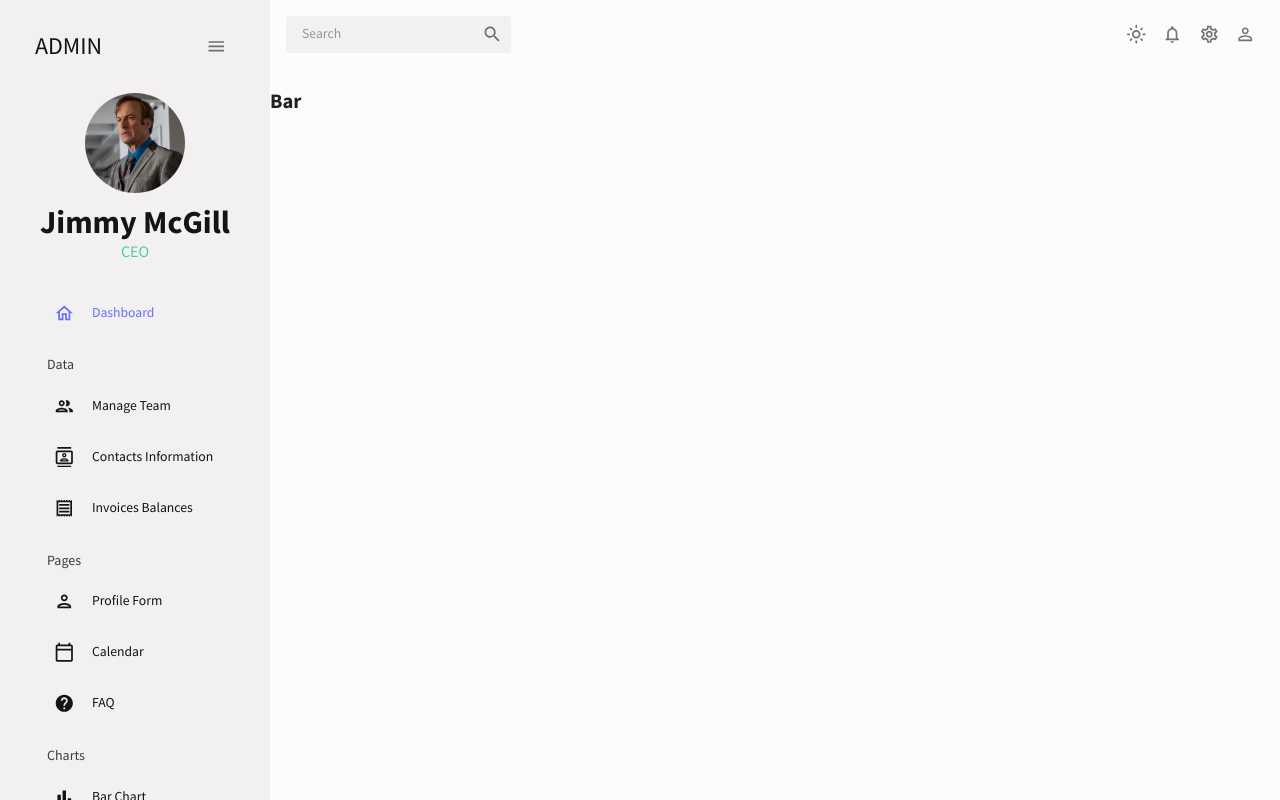
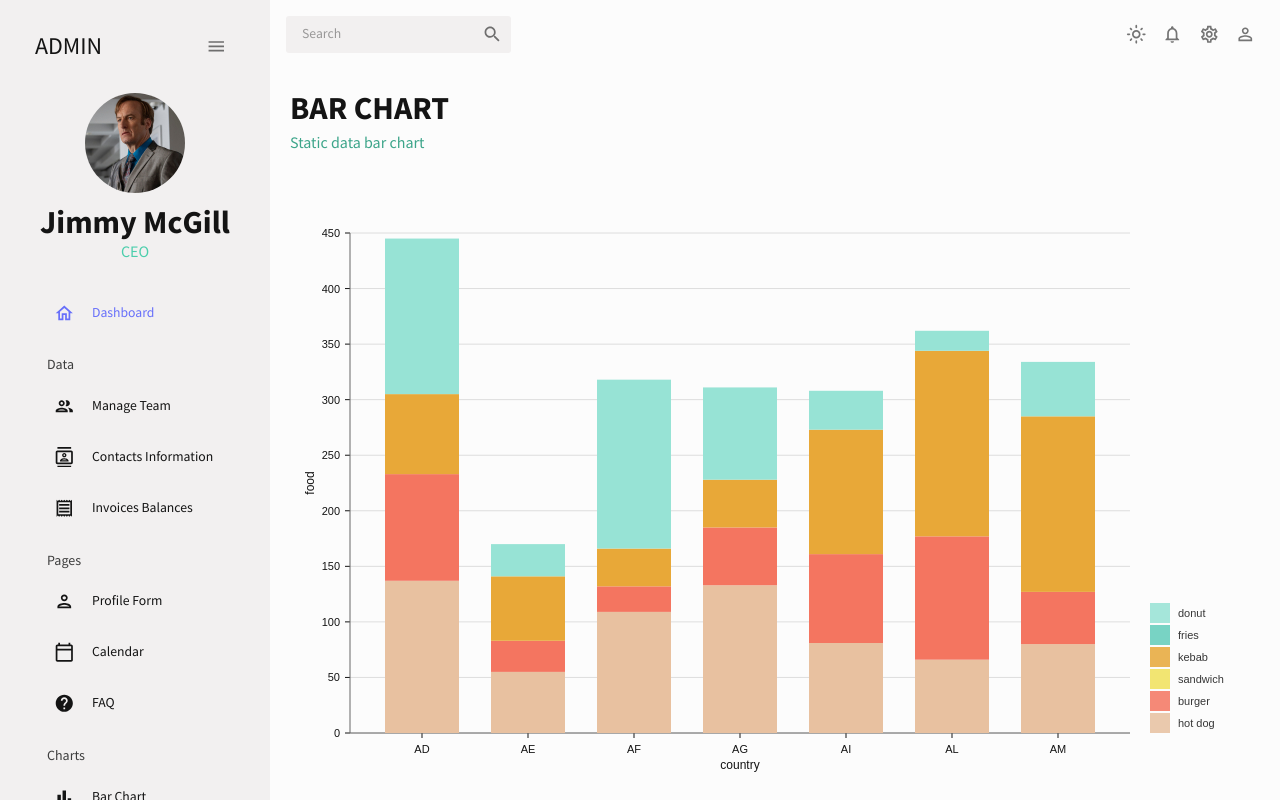
Before and after one commit to MarvelB/admin-dashboard, a React (Create React App) app: page /bar in a window 1280 px wide. Built offline with nearby package versions, Linux system fonts and the light colour scheme.

Commit message:
finished working on the bar page

```diff
--- a/src/pages/Bar/Bar.tsx
+++ b/src/pages/Bar/Bar.tsx
@@ -1,10 +1,18 @@
+import { Box } from "@mui/material";
+import BarComponent from "components/BarComponent/BarComponent";
+import Header from "components/Header/Header";
+
 interface BarProps {}
 
 const Bar = ({}: BarProps) => {
     return (
-        <div>
-            <h2>Bar</h2>
-        </div>
+        <Box m="20px">
+            <Header title="BAR CHART" subTitle="Static data bar chart" />
+
+            <Box height="75vh">
+                <BarComponent />
+            </Box>
+        </Box>
     );
 };
 
```
